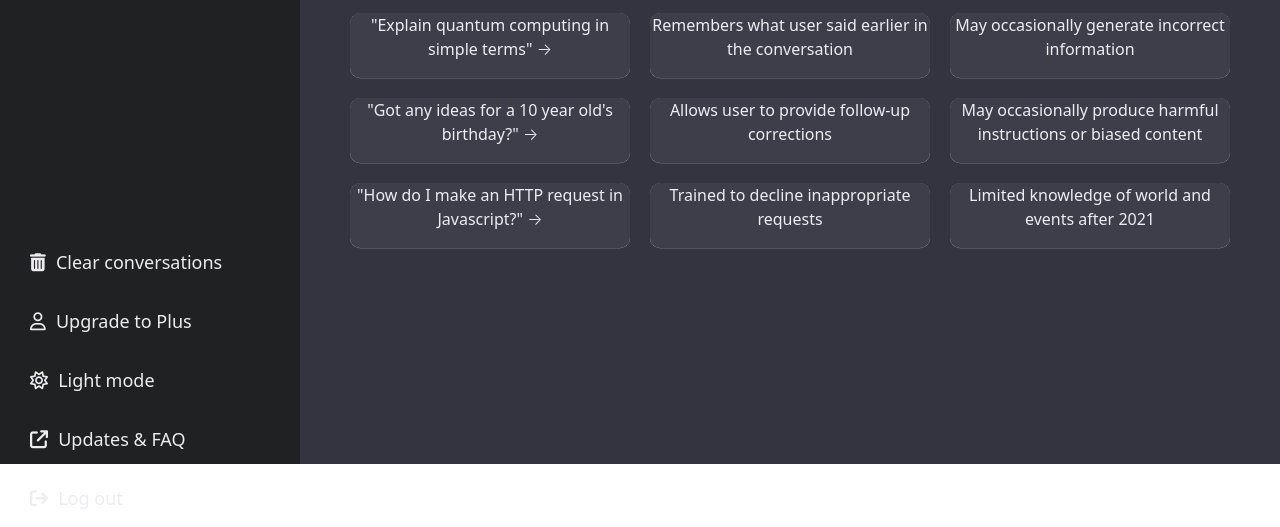
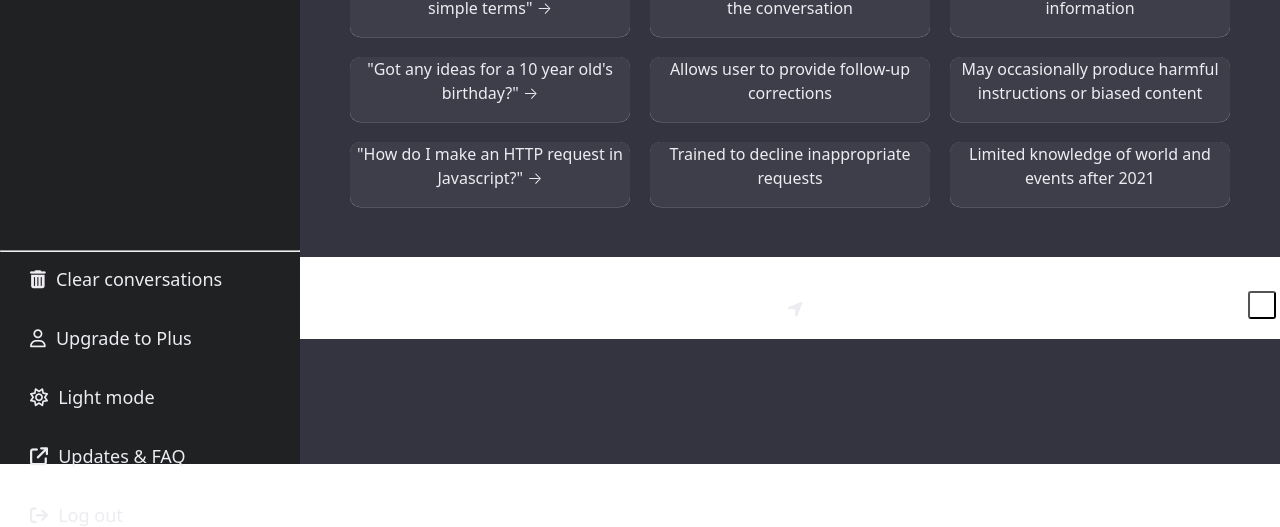
Before and after one commit to ganton000/ChatGPT_Clone, a plain HTML site: page index.html in a window 1280 px wide. Shown: the part 336-863 px from the top of the page. Drawn offline with Linux system fonts and the light colour scheme.

Commit message:
added textarea, input and hr

```diff
--- a/index.css
+++ b/index.css
@@ -168,3 +168,56 @@ p {
 	font-size: 22px;
 	font-weight: 400;
 }
+
+.grid__container--query {
+	display: flex;
+	flex-direction: column;
+	width: 100%;
+	padding: 20px 40px;
+	position: relative;
+	border-color: rgba(0, 0, 0, 0.1);
+	background-color: white;
+	border-width: 1px;
+}
+
+.grid__container--query > textarea {
+	max-height: 200px;
+	height: 24px;
+	border: none;
+	background-color: transparent;
+	padding: 0;
+	padding-right: 7px;
+	outline: none;
+	box-shadow: none;
+	--webkit-appearance: none;
+	overflow-y: hidden;
+	width: auto;
+	resize: none;
+}
+
+textarea:focus {
+	outline: none;
+	box-shadow: none;;
+}
+
+textarea::-webkit-scrollbar {
+	width: 0.5rem;
+}
+
+textarea::-webkit-scrollbar-thumb {
+	background-color: rgba(0,0,0,0.2);
+}
+
+hr {
+	margin-bottom: 15px;
+	color: #202224;
+}
+.grid__container--query > button {
+	background-color: #fff;
+	color: #4b5563;
+	padding: 12px;
+	border-radius: 3px;
+	position: absolute;
+	bottom: 20px;
+	right: 4px;
+}
--- a/index.html
+++ b/index.html
@@ -15,6 +15,7 @@
             href="https://fonts.googleapis.com/css2?family=Montserrat:wght@100;200;300&display=swap"
             rel="stylesheet"
         />
+		<script src="index.js"></script>
         <title>New chat</title>
     </head>
     <body>
@@ -36,6 +37,7 @@
                         </span>
                     </a>
                 </div>
+				<hr/>
                 <div class="sidebar__footer">
                     <a>
 						<i class="fa-solid fa-trash-can"></i>
@@ -105,6 +107,17 @@
                         Limited knowledge of world and events after 2021
                     </div>
                 </div>
+				<div class="grid__container--query">
+					<textarea
+						class="grid__container--query-text"
+						rows="1"
+						tabindex="0"
+					></textarea>
+					<i class="fa-solid fa-location-arrow"></i>
+					<button>
+
+					</button>
+				</div>
             </div>
         </div>
     </body>
```
Also changed, not shown: index.js (added).
